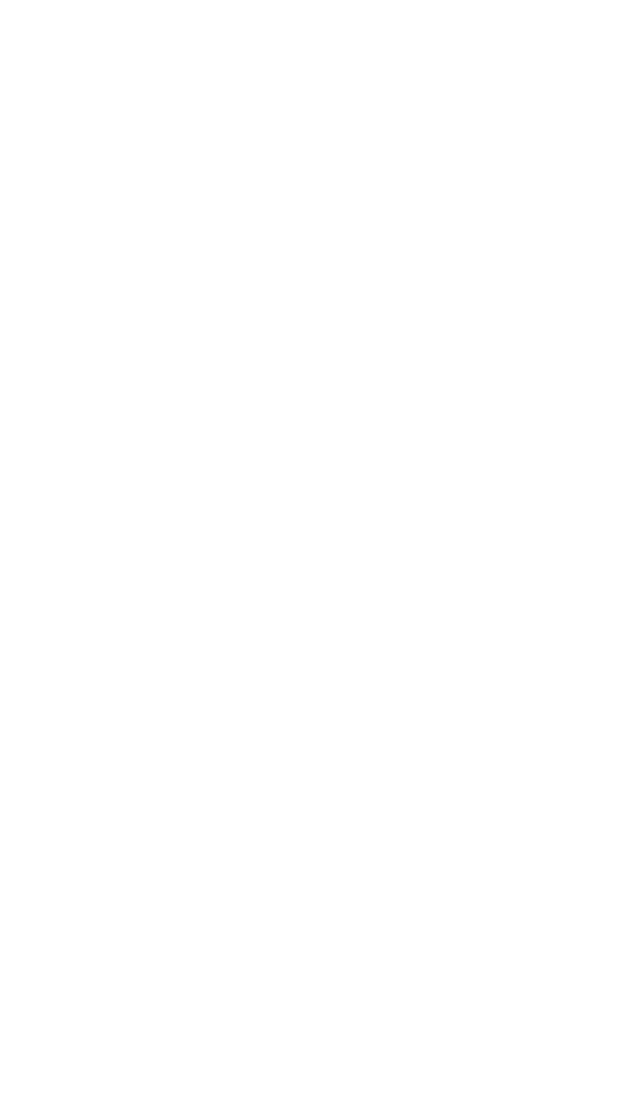
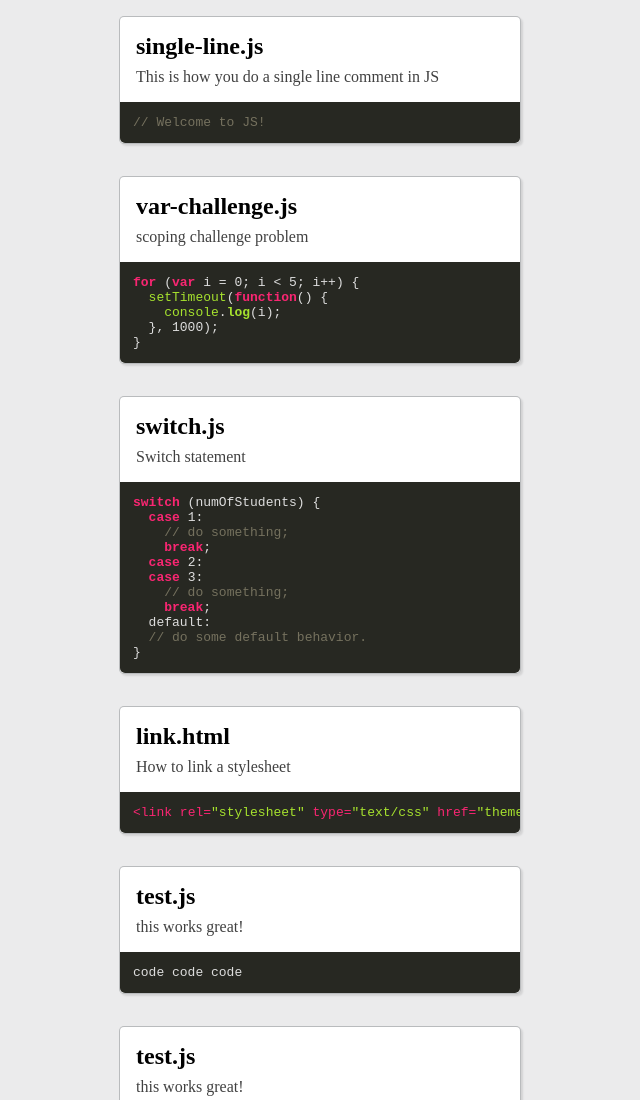
Before and after one commit to DandyReyes/snipsFrontEnd, a plain HTML site: page pages/snippets.html in a window 1280 px wide. Shown: the top 1100 px of the page, without its empty margins (320-960 px from the left). Before the commit the page ends 800 px from the top, so only its background shows below. Drawn offline with nearby package versions, Linux system fonts and the light colour scheme.

Commit message:
added different packages for easier highlighting of code and escaping characters for potential hacking

```diff
--- a/resets.css
+++ b/css/resets.css
@@ -1,6 +1,11 @@
 ul {
   padding: 0;
 }
-body {
+body,
+h1,
+h2,
+p,
+ul,
+pre {
   margin: 0;
 }
--- /dev/null
+++ b/css/snippets.css
@@ -0,0 +1,34 @@
+#snippets {
+  display: flex;
+  flex-direction: column;
+  justify-content: center;
+  align-items: center;
+}
+
+.snip {
+  width: 90%;
+  max-width: 400px;
+  margin: 1rem 0;
+  border: 1px solid #282c3452;
+  background-color: #fff;
+  border-radius: 5px;
+  box-shadow: 2px 2px 2px rgba(0, 0, 0, 0.1);
+}
+
+.snip .text {
+  padding: 1rem;
+  padding-bottom: 0;
+}
+
+.snip h2 {
+  margin-bottom: 0.5rem;
+}
+
+.snip p {
+  margin-bottom: 1rem;
+  color: rgba(0, 0, 0, 0.75);
+}
+
+.snip pre code {
+  border-radius: 0px 0px 5px 5px;
+}
--- /dev/null
+++ b/css/style.css
@@ -0,0 +1,12 @@
+@import "resets.css";
+@import "headers.css";
+@import "hero.css";
+@import "snippets.css";
+
+html {
+  font-family: comic neue;
+}
+
+body {
+  background-color: #ebebec;
+}
--- /dev/null
+++ b/index.js
@@ -0,0 +1,31 @@
+import SNIPS from './snippet-data.js';
+
+const renderSnips = snippets => {
+  // map over the SNIPS
+
+  // transform that snip into the HTML
+  const snippetHTML = snippets
+    .map(
+      snippet =>
+        `<div class="snip">
+    <div class="text">
+      <h2>${snippet.title}</h2>
+      <p>${snippet.description}</p>
+    </div>
+    <!-- preserves whitespace -->
+    <pre><code class="${snippet.language}">${he.encode(
+          snippet.code
+        )}</code></pre>
+  </div>`
+    )
+    .join('');
+  console.log(snippetHTML);
+  // put that HTML right into #snippets
+  const snippetsElem = document.getElementById('snippets');
+  console.log(snippetsElem);
+  snippetsElem.innerHTML = snippetHTML;
+};
+
+renderSnips(SNIPS);
+
+hljs.initHighlightingOnLoad();
--- a/pages/snippets.html
+++ b/pages/snippets.html
@@ -4,7 +4,42 @@
     <meta charset="UTF-8" />
     <meta name="viewport" content="width=device-width, initial-scale=1.0" />
     <meta http-equiv="X-UA-Compatible" content="ie=edge" />
+    <link rel="stylesheet" href="../css/style.css" />
+    <link
+      rel="stylesheet"
+      href="//cdnjs.cloudflare.com/ajax/libs/highlight.js/9.15.9/styles/monokai.min.css"
+    />
+    <script src="//cdnjs.cloudflare.com/ajax/libs/highlight.js/9.15.9/highlight.min.js"></script>
+    <script src="../index.js" type="module"></script>
+    <!-- he.js -->
+    <script src="https://cdnjs.cloudflare.com/ajax/libs/he/1.2.0/he.min.js"></script>
+    <!-- end -->
     <title>Snippets</title>
   </head>
-  <body></body>
+  <body>
+    <!-- defer means to not run the script until the whole page is loaded -->
+    <section defer id="snippets">
+      <!-- this is where the snippets will go -->
+      <div class="snip">
+        <div class="text">
+          <h2>comment.js</h2>
+          <p>A single line comment</p>
+        </div>
+        <!-- preserves whitespace -->
+        <pre><code>// javascript is fun</code></pre>
+      </div>
+      <div class="snip">
+        <div class="text">
+          <h2>comment2.js</h2>
+          <p>A single line comment</p>
+        </div>
+        <!-- preserves whitespace -->
+        <pre>
+            <code>
+/* javascript is fun */
+            </code>
+          </pre>
+      </div>
+    </section>
+  </body>
 </html>
--- /dev/null
+++ b/snippet-data.js
@@ -0,0 +1,94 @@
+export default [
+  {
+    id: '1',
+    author: 'Dandy',
+    code: '// Welcome to JS!',
+    title: 'single-line.js',
+    description: 'This is how you do a single line comment in JS',
+    language: 'javascript',
+    comments: [],
+    favorites: 0,
+  },
+  {
+    id: '2',
+    author: 'Andrew',
+    code:
+      'for (var i = 0; i < 5; i++) {\n  setTimeout(function() {\n    console.log(i);\n  }, 1000);\n}',
+    title: 'var-challenge.js',
+    description: 'scoping challenge problem',
+    language: 'javascript',
+    comments: [],
+    favorites: 0,
+  },
+  {
+    id: '3',
+    author: 'Scott',
+    code:
+      'switch (numOfStudents) {\n  case 1:\n    // do something;\n    break;\n  case 2:\n  case 3:\n    // do something;\n    break;\n  default:\n  // do some default behavior.\n}',
+    title: 'switch.js',
+    description: 'Switch statement',
+    language: 'javascript',
+    comments: [],
+    favorites: 0,
+  },
+  {
+    id: '4',
+    author: 'Andrew',
+    code: '<link rel="stylesheet" type="text/css" href="theme.css">',
+    title: 'link.html',
+    description: 'How to link a stylesheet',
+    language: 'HTML',
+    comments: [],
+    favorites: 0,
+  },
+  {
+    id: 's0pYrLyxD',
+    author: 'CJ',
+    code: 'code code code',
+    title: 'test.js',
+    description: 'this works great!',
+    language: 'javascript',
+    comments: [],
+    favorites: 0,
+  },
+  {
+    id: '91-GiQDZA',
+    author: 'CJ',
+    code: 'code code code',
+    title: 'test.js',
+    description: 'this works great!',
+    language: 'javascript',
+    comments: [],
+    favorites: 0,
+  },
+  {
+    id: 'HYWBCgBu8',
+    author: 'Ayana',
+    code: 'const myVar = 4;',
+    title: 'const.js',
+    description: 'This is how you declare a const variable in JS',
+    language: 'JavaScript',
+    comments: [],
+    favorites: 0,
+  },
+  {
+    id: '6eOidC3o-',
+    author: 'Ayana',
+    code: 'const myVar = 4;',
+    title: 'const.js',
+    description: 'This is how you declare a const variable in JS',
+    language: 'JavaScript',
+    comments: [],
+    favorites: 0,
+  },
+  {
+    id: '9W_wPsjc0',
+    author: 'Ayana',
+    code: 'const myVar = 4;',
+    title: 'const.js',
+    description: 'This is how you declare a const variable in JS',
+    language: 'JavaScript',
+    comments: [],
+    favorites: 0,
+  },
+];
--- a/style.css
+++ /dev/null
@@ -1,3 +0,0 @@
-@import "resets.css";
-@import "headers.css";
-@import "hero.css";
```
Also changed, not shown: index.html (+1 -1 lines), css/headers.css (renamed from headers.css), css/hero.css (renamed from hero.css).
